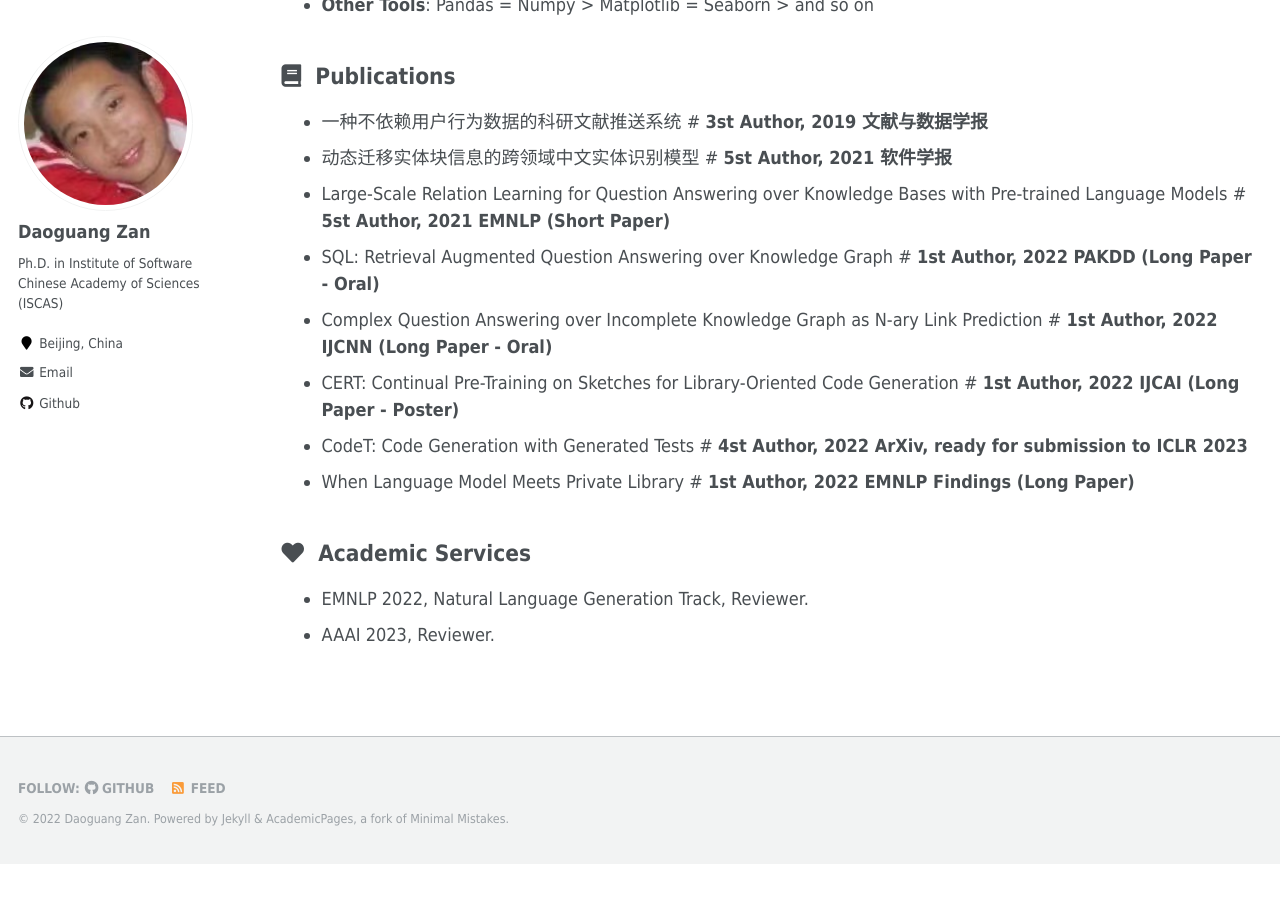
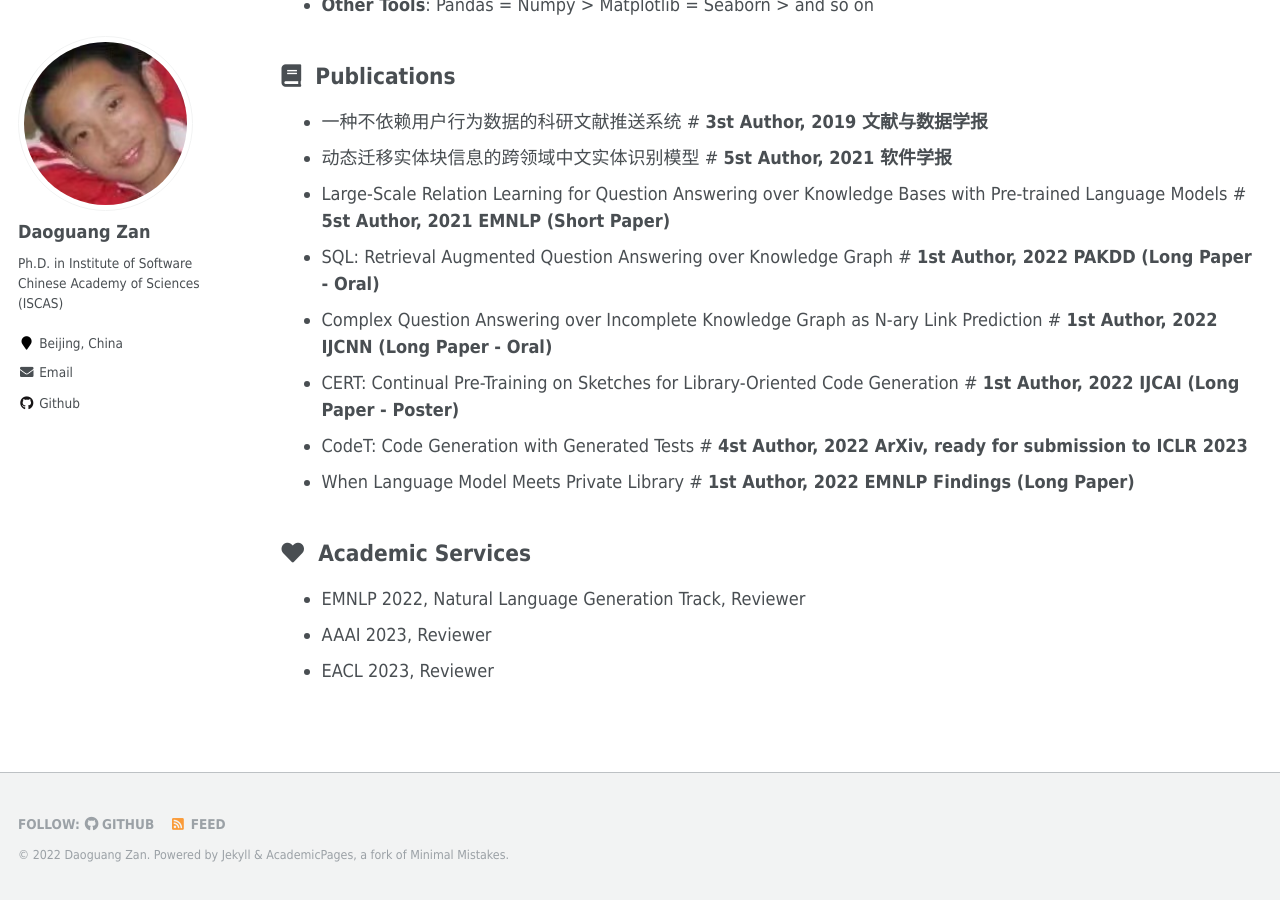
Before and after one commit to zandaoguang-iscas/daoguang.github.io, a Jekyll site: the page built from _pages/cv.md, in a window 1280 px wide and 900 px high, scrolled down 787 px. Built offline with Jekyll 4.4.1, drawn with Linux system fonts in a browser that asks for light colours; before the commit the page ends 1651 px from its top, so only the background shows below that.

Commit message:
Update cv.md

```diff
--- a/_pages/cv.md
+++ b/_pages/cv.md
@@ -47,5 +47,6 @@ redirect_from:
 
 ## <i class="fa fa-ft fa-heart"></i>&nbsp;&nbsp;Academic Services
 
-* EMNLP 2022, Natural Language Generation Track, Reviewer.
-* AAAI 2023, Reviewer.
+* EMNLP 2022, Natural Language Generation Track, Reviewer
+* AAAI 2023, Reviewer
+* EACL 2023, Reviewer
```
